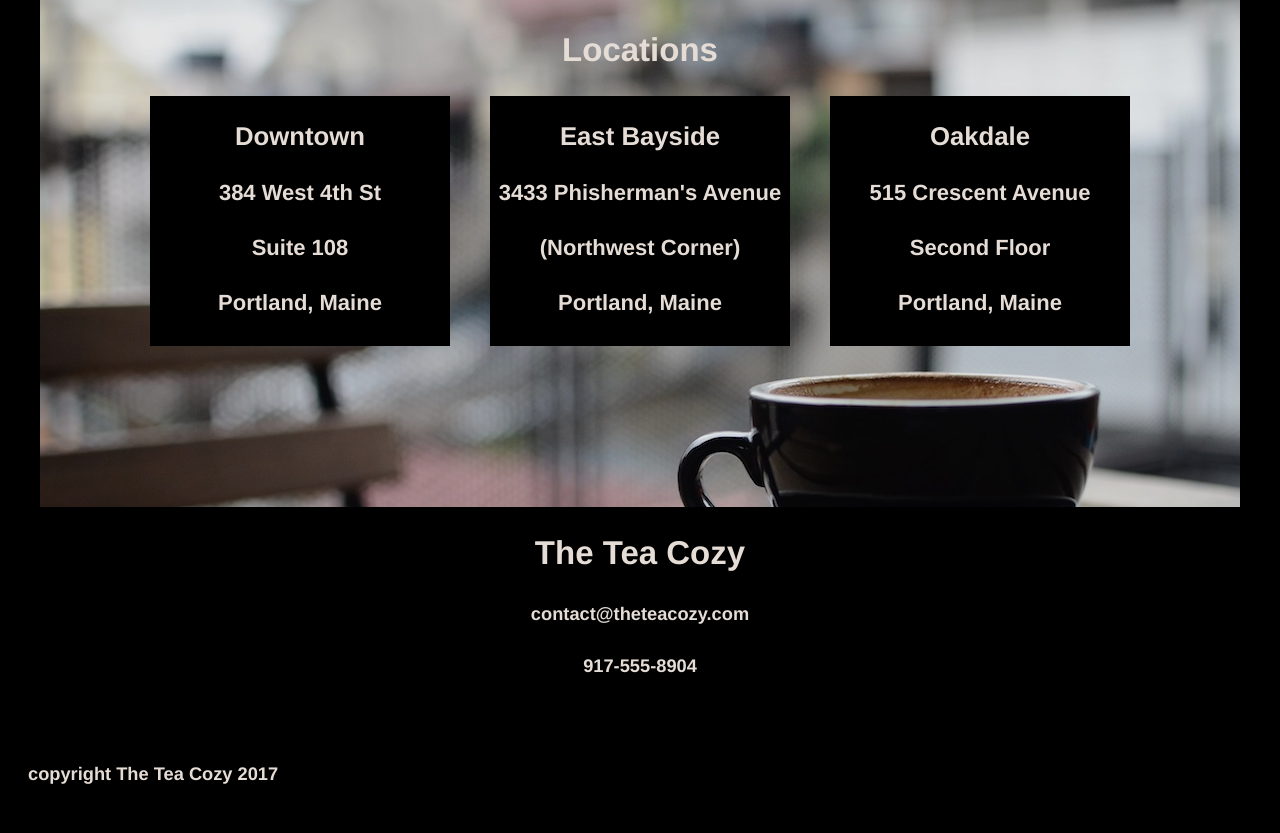
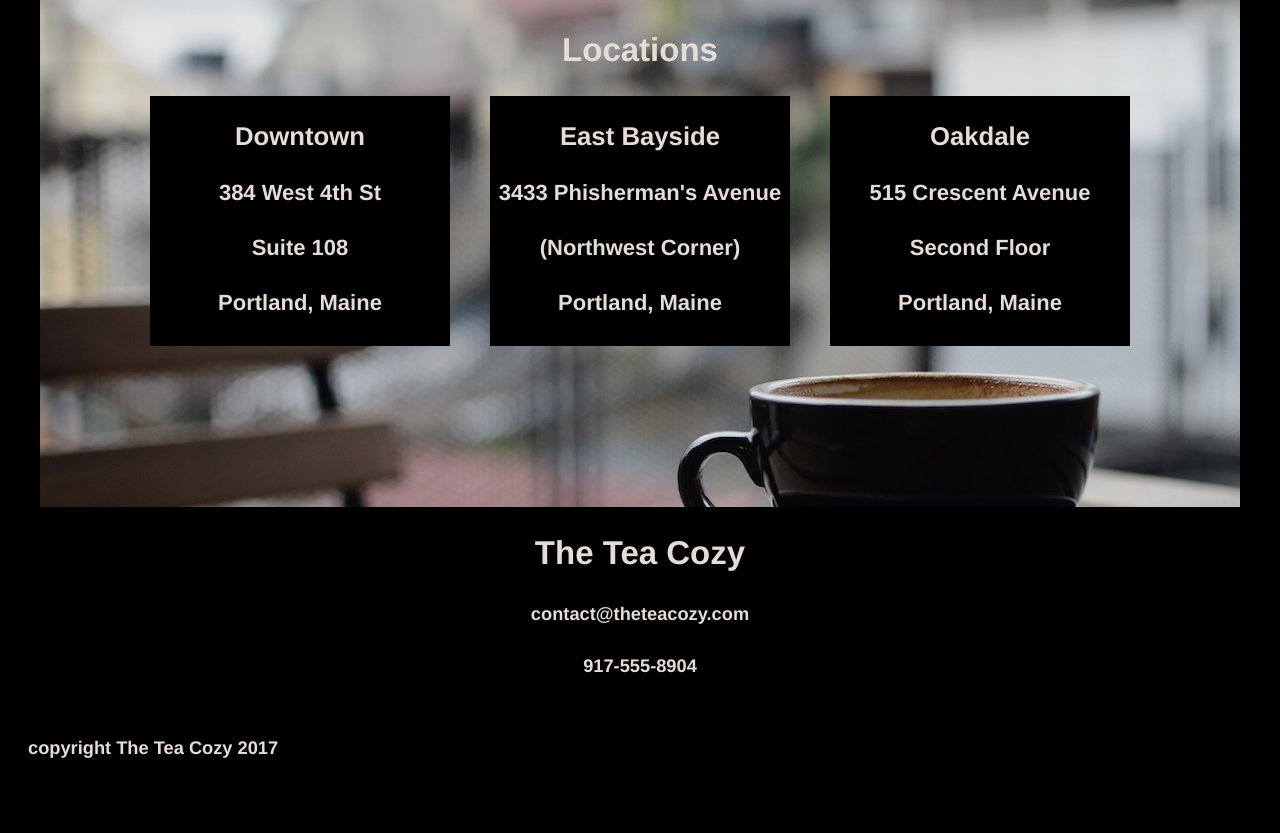
Before and after one commit to sparky9teen/teacozy, a plain HTML site: page index.html in a window 1280 px wide. Shown: the part 1662-2495 px from the top of the page. After the commit the page ends 2452 px from the top, so only its background shows below. Drawn offline with Linux system fonts and the light colour scheme.

Commit message:
'Tea Cozy' project.  Final REV.

```diff
--- a/index.html
+++ b/index.html
@@ -85,10 +85,10 @@
 		      <h5 class="email">contact@theteacozy.com</h5>
 		      <h5 class="phone">917-555-8904</h5>
 		    </div>
-				<!-- copyright -->
-	      <div class="copyright">
-					<h5>copyright The Tea Cozy 2017</h5>
-				</div>
 	    </footer>
+      <!-- copyright -->
+      <div class="copyright">
+        <h5>copyright The Tea Cozy 2017</h5>
+      </div>
 	  </body>
 	</html>
--- a/resources/css/style.css
+++ b/resources/css/style.css
@@ -124,11 +124,11 @@ a {
 
 footer {
   height: 200px;
+  display: flex;
+  justify-content: center;
 }
 
 .copyright {
-  height: 100px;
   text-align: left;
   margin-left: 20px;
-  padding-top: 25px;
 }
```
